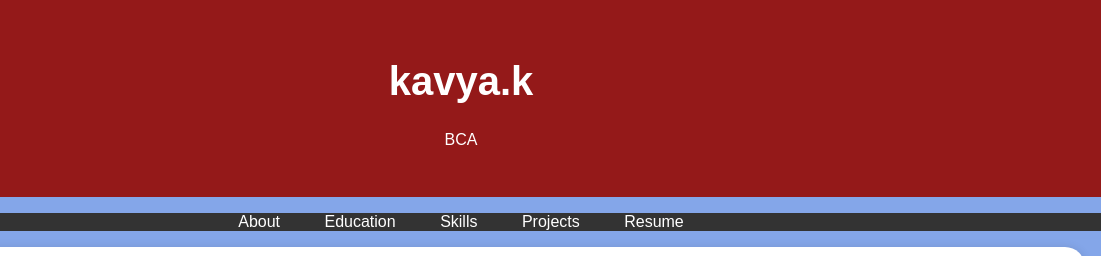
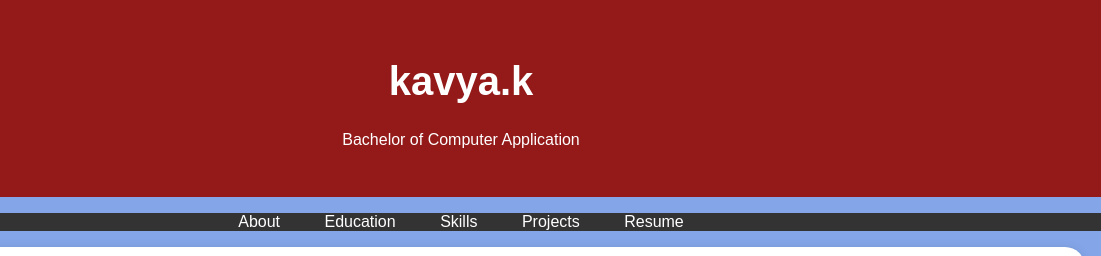
Before and after one commit to kavya647/diditalportfolio, a plain HTML site: page index.html in a window 1280 px wide. Shown: the top 256 px of the page, 179-1280 px from the left. Drawn offline with Linux system fonts and the light colour scheme.

Commit message:
index.html

```diff
--- a/index.html
+++ b/index.html
@@ -97,7 +97,7 @@
             <!-- Add your profile picture here -->
             <img src="vi.jpg" alt="Your Profile Picture" class="profile-picture">
             <h1>kavya.k</h1>
-            <p>BCA</p>
+            <p>Bachelor of Computer Application</p>
         </div>
     </header>
 
```
